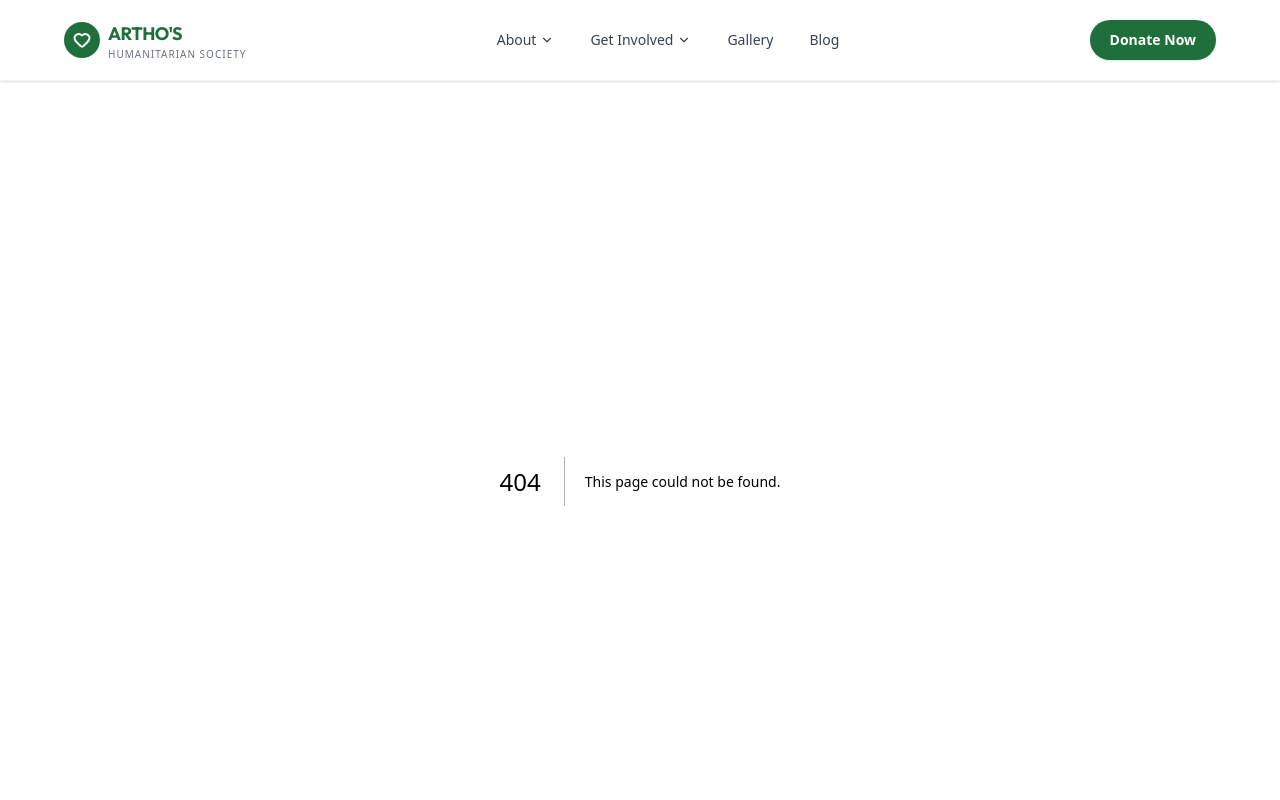
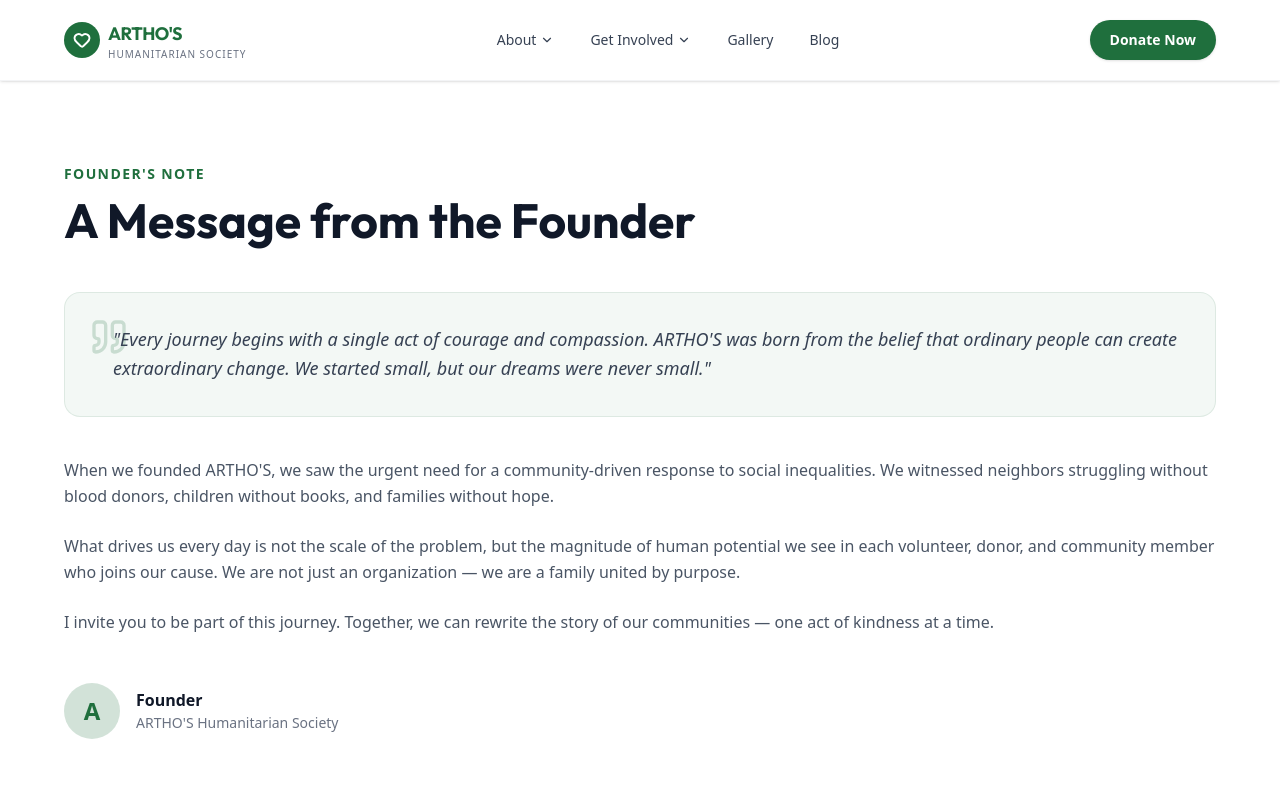
Before and after one commit to MEESAM749/arthos-cce-project, a Next.js app: page /founder-note in a window 1280 px wide. Before the commit this address had no page. Shown: the top 800 px of the page. Built offline with nearby package versions, Linux system fonts and the light colour scheme.

Commit message:
SCRUM-3 Build Hero  section
Co-authored-by: Meesam <mmeesamtammar@gmail.com>
Co-authored-by: Hashir Khan <hashirkhanfr@gmail.com>
Co-authored-by: Wajahat Awan <wajahatawan4141@gmail.com>
Co-authored-by: Wajih-ul-Hassan <tahirmuhammadashfaq1@gmail.com>

```diff
--- /dev/null
+++ b/src/app/founder-note/page.tsx
@@ -0,0 +1,70 @@
+import type { Metadata } from "next";
+import { Quote } from "lucide-react";
+
+export const metadata: Metadata = {
+  title: "Founder's Note",
+  description:
+    "A personal message from the founder of ARTHO'S Humanitarian Society on the vision and journey of the organization.",
+};
+
+export default function FounderNotePage() {
+  return (
+    <div className="section-padding">
+      <div className="container-arthos max-w-3xl">
+        <div className="mb-12">
+          <span className="inline-block text-sm font-semibold text-[#1F6F3D] uppercase tracking-widest mb-3">
+            Founder&apos;s Note
+          </span>
+          <h1
+            className="text-4xl sm:text-5xl font-bold text-gray-900"
+            style={{ fontFamily: "Outfit, sans-serif" }}
+          >
+            A Message from the Founder
+          </h1>
+        </div>
+
+        <div className="relative p-8 rounded-2xl bg-[#1F6F3D]/5 border border-[#1F6F3D]/10 mb-10">
+          <Quote
+            size={40}
+            className="text-[#1F6F3D]/20 absolute top-6 left-6"
+          />
+          <blockquote className="relative z-10 text-lg text-gray-700 leading-relaxed italic pl-4">
+            &quot;Every journey begins with a single act of courage and compassion.
+            ARTHO&apos;S was born from the belief that ordinary people can create
+            extraordinary change. We started small, but our dreams were never
+            small.&quot;
+          </blockquote>
+        </div>
+
+        <div className="space-y-6 text-gray-600 leading-relaxed">
+          <p>
+            When we founded ARTHO&apos;S, we saw the urgent need for a
+            community-driven response to social inequalities. We witnessed
+            neighbors struggling without blood donors, children without books,
+            and families without hope.
+          </p>
+          <p>
+            What drives us every day is not the scale of the problem, but the
+            magnitude of human potential we see in each volunteer, donor, and
+            community member who joins our cause. We are not just an
+            organization — we are a family united by purpose.
+          </p>
+          <p>
+            I invite you to be part of this journey. Together, we can rewrite
+            the story of our communities — one act of kindness at a time.
+          </p>
+        </div>
+
+        <div className="mt-12 flex items-center gap-4">
+          <div className="w-14 h-14 rounded-full bg-[#1F6F3D]/20 flex items-center justify-center text-2xl font-bold text-[#1F6F3D]">
+            A
+          </div>
+          <div>
+            <p className="font-bold text-gray-900">Founder</p>
+            <p className="text-sm text-gray-500">ARTHO&apos;S Humanitarian Society</p>
+          </div>
+        </div>
+      </div>
+    </div>
+  );
+}
--- /dev/null
+++ b/src/app/impact/page.tsx
@@ -0,0 +1,64 @@
+import type { Metadata } from "next";
+import { Heart, Droplets, BookOpen, Users, TrendingUp, Globe } from "lucide-react";
+
+export const metadata: Metadata = {
+  title: "Our Impact",
+  description:
+    "See the measurable difference ARTHO'S has made through blood donation, book drives, volunteering, and community programs.",
+};
+
+const impacts = [
+  { icon: Droplets, value: "1,200+", label: "Units of Blood Collected", color: "#DC2626" },
+  { icon: BookOpen, value: "8,000+", label: "Books Donated", color: "#1F6F3D" },
+  { icon: Users, value: "500+", label: "Active Volunteers", color: "#C9A86A" },
+  { icon: Heart, value: "25,000+", label: "Lives Positively Impacted", color: "#7C3AED" },
+  { icon: TrendingUp, value: "50+", label: "Programs Completed", color: "#0891B2" },
+  { icon: Globe, value: "12+", label: "Districts Reached", color: "#059669" },
+];
+
+export default function ImpactPage() {
+  return (
+    <div className="section-padding">
+      <div className="container-arthos">
+        <div className="text-center mb-14">
+          <span className="inline-block text-sm font-semibold text-[#1F6F3D] uppercase tracking-widest mb-3">
+            Our Impact
+          </span>
+          <h1
+            className="text-4xl sm:text-5xl font-bold text-gray-900 mb-4"
+            style={{ fontFamily: "Outfit, sans-serif" }}
+          >
+            The Change We&apos;ve Created Together
+          </h1>
+          <p className="text-gray-500 max-w-xl mx-auto">
+            Every number represents a life touched, a family helped, and a
+            community strengthened by your generosity.
+          </p>
+        </div>
+
+        <div className="grid grid-cols-1 sm:grid-cols-2 lg:grid-cols-3 gap-6">
+          {impacts.map(({ icon: Icon, value, label, color }) => (
+            <div
+              key={label}
+              className="p-8 rounded-2xl bg-white border border-gray-100 shadow-sm card-hover text-center"
+            >
+              <div
+                className="w-14 h-14 rounded-2xl flex items-center justify-center mx-auto mb-5"
+                style={{ backgroundColor: `${color}15` }}
+              >
+                <Icon size={26} style={{ color }} />
+              </div>
+              <div
+                className="text-4xl font-bold mb-2"
+                style={{ color, fontFamily: "Outfit, sans-serif" }}
+              >
+                {value}
+              </div>
+              <p className="text-gray-500 text-sm">{label}</p>
+            </div>
+          ))}
+        </div>
+      </div>
+    </div>
+  );
+}
```
